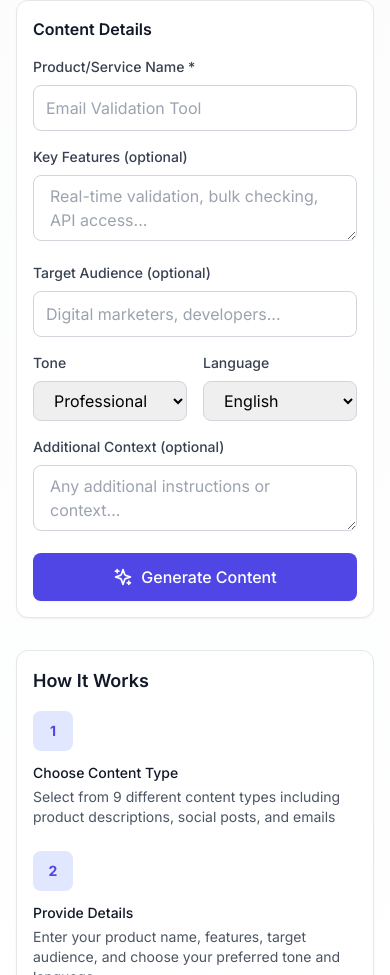
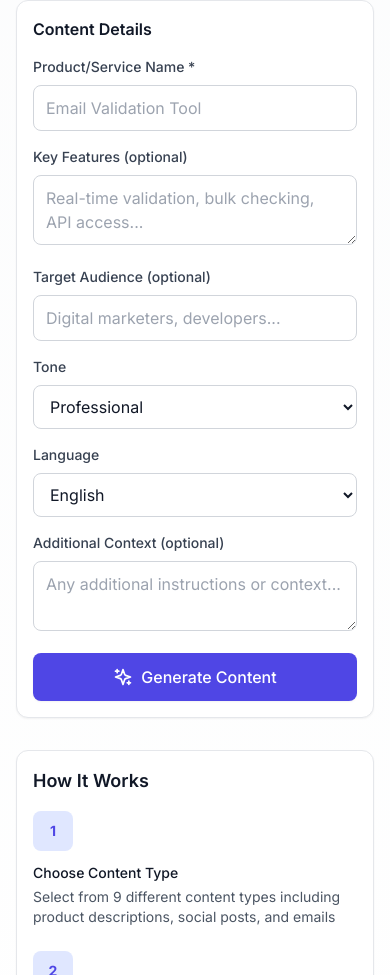
Before and after one commit to Gas1212/Mail_checher, a Next.js app in the folder website/: page /tools/content-generator in a window 390 px wide. Shown: the part 1270-2245 px from the top of the page. Built offline with nearby package versions, Linux system fonts and the light colour scheme; no server answers.

Commit message:
Fix mobile UX for textareas and selects: visible text, touch targets, responsive spacing

```diff
--- a/website/src/app/tools/bulk-checker/page.tsx
+++ b/website/src/app/tools/bulk-checker/page.tsx
@@ -151,7 +151,7 @@ export default function BulkCheckerPage() {
                     placeholder="example1@domain.com&#10;example2@domain.com&#10;example3@domain.com"
                     disabled={isValidating || hasExceededLimit}
                     rows={10}
-                    className="w-full px-4 py-3 border border-gray-300 rounded-lg focus:ring-2 focus:ring-indigo-500 focus:border-transparent disabled:bg-gray-100 disabled:cursor-not-allowed font-mono text-sm"
+                    className="w-full px-3 py-2.5 sm:px-4 sm:py-3 border border-gray-300 rounded-lg focus:ring-2 focus:ring-indigo-500 focus:border-transparent disabled:bg-gray-100 disabled:cursor-not-allowed font-mono text-sm text-gray-900 placeholder:text-gray-400 bg-white"
                   />
                   <p className="text-sm text-gray-500 mt-2">
                     {emails.split('\n').filter(e => e.trim().length > 0).length} emails entered
--- a/website/src/app/tools/content-generator/page.tsx
+++ b/website/src/app/tools/content-generator/page.tsx
@@ -292,7 +292,7 @@ export default function ContentGeneratorPage() {
                         placeholder="Real-time validation, bulk checking, API access..."
                         disabled={isGenerating || hasExceededLimit}
                         rows={2}
-                        className="w-full px-4 py-2 border border-gray-300 rounded-lg focus:ring-2 focus:ring-indigo-500 focus:border-transparent"
+                        className="w-full px-3 py-2.5 sm:px-4 text-base border border-gray-300 rounded-lg focus:ring-2 focus:ring-indigo-500 focus:border-transparent text-gray-900 placeholder:text-gray-400 bg-white disabled:opacity-50"
                       />
                     </div>
 
@@ -305,14 +305,14 @@ export default function ContentGeneratorPage() {
                       disabled={isGenerating || hasExceededLimit}
                     />
 
-                    <div className="grid grid-cols-2 gap-4">
+                    <div className="grid grid-cols-1 sm:grid-cols-2 gap-4">
                       <div>
                         <label className="block text-sm font-medium text-gray-700 mb-2">Tone</label>
                         <select
                           value={tone}
                           onChange={(e) => setTone(e.target.value as ToneType)}
                           disabled={isGenerating || hasExceededLimit}
-                          className="w-full px-4 py-2 border border-gray-300 rounded-lg focus:ring-2 focus:ring-indigo-500"
+                          className="w-full px-3 py-2.5 sm:px-4 text-base border border-gray-300 rounded-lg focus:ring-2 focus:ring-indigo-500 text-gray-900 bg-white disabled:opacity-50 min-h-[44px]"
                         >
                           <option value="professional">Professional</option>
                           <option value="casual">Casual</option>
@@ -327,7 +327,7 @@ export default function ContentGeneratorPage() {
                           value={language}
                           onChange={(e) => setLanguage(e.target.value as LanguageType)}
                           disabled={isGenerating || hasExceededLimit}
-                          className="w-full px-4 py-2 border border-gray-300 rounded-lg focus:ring-2 focus:ring-indigo-500"
+                          className="w-full px-3 py-2.5 sm:px-4 text-base border border-gray-300 rounded-lg focus:ring-2 focus:ring-indigo-500 text-gray-900 bg-white disabled:opacity-50 min-h-[44px]"
                         >
                           <option value="en">English</option>
                           <option value="fr">Français</option>
@@ -345,7 +345,7 @@ export default function ContentGeneratorPage() {
                         placeholder="Any additional instructions or context..."
                         disabled={isGenerating || hasExceededLimit}
                         rows={2}
-                        className="w-full px-4 py-2 border border-gray-300 rounded-lg focus:ring-2 focus:ring-indigo-500 focus:border-transparent"
+                        className="w-full px-3 py-2.5 sm:px-4 text-base border border-gray-300 rounded-lg focus:ring-2 focus:ring-indigo-500 focus:border-transparent text-gray-900 placeholder:text-gray-400 bg-white disabled:opacity-50"
                       />
                     </div>
 
--- a/website/src/app/tools/list-cleaner/page.tsx
+++ b/website/src/app/tools/list-cleaner/page.tsx
@@ -146,7 +146,7 @@ export default function ListCleanerPage() {
                     placeholder="user1@example.com&#10;user2@example.com&#10;user1@example.com&#10;invalid-email"
                     disabled={isCleaning || hasExceededLimit}
                     rows={10}
-                    className="w-full px-4 py-3 border border-gray-300 rounded-lg focus:ring-2 focus:ring-indigo-500 focus:border-transparent disabled:bg-gray-100 disabled:cursor-not-allowed font-mono text-sm"
+                    className="w-full px-3 py-2.5 sm:px-4 sm:py-3 border border-gray-300 rounded-lg focus:ring-2 focus:ring-indigo-500 focus:border-transparent disabled:bg-gray-100 disabled:cursor-not-allowed font-mono text-sm text-gray-900 placeholder:text-gray-400 bg-white"
                   />
                   <p className="text-sm text-gray-500 mt-2">
                     {emails.split('\n').filter(e => e.trim().length > 0).length} emails entered
--- a/website/src/app/tools/spf-generator/page.tsx
+++ b/website/src/app/tools/spf-generator/page.tsx
@@ -294,7 +294,7 @@ export default function SPFGeneratorPage() {
                     value={policy}
                     onChange={(e) => setPolicy(e.target.value)}
                     disabled={isGenerating || hasExceededLimit}
-                    className="w-full px-4 py-2 border border-gray-300 rounded-lg focus:ring-2 focus:ring-indigo-500 focus:border-transparent disabled:bg-gray-100"
+                    className="w-full px-3 py-2.5 sm:px-4 text-base border border-gray-300 rounded-lg focus:ring-2 focus:ring-indigo-500 focus:border-transparent disabled:bg-gray-100 text-gray-900 bg-white min-h-[44px]"
                   >
                     <option value="~all">~all (Soft Fail - Recommended)</option>
                     <option value="-all">-all (Hard Fail - Strict)</option>
```
